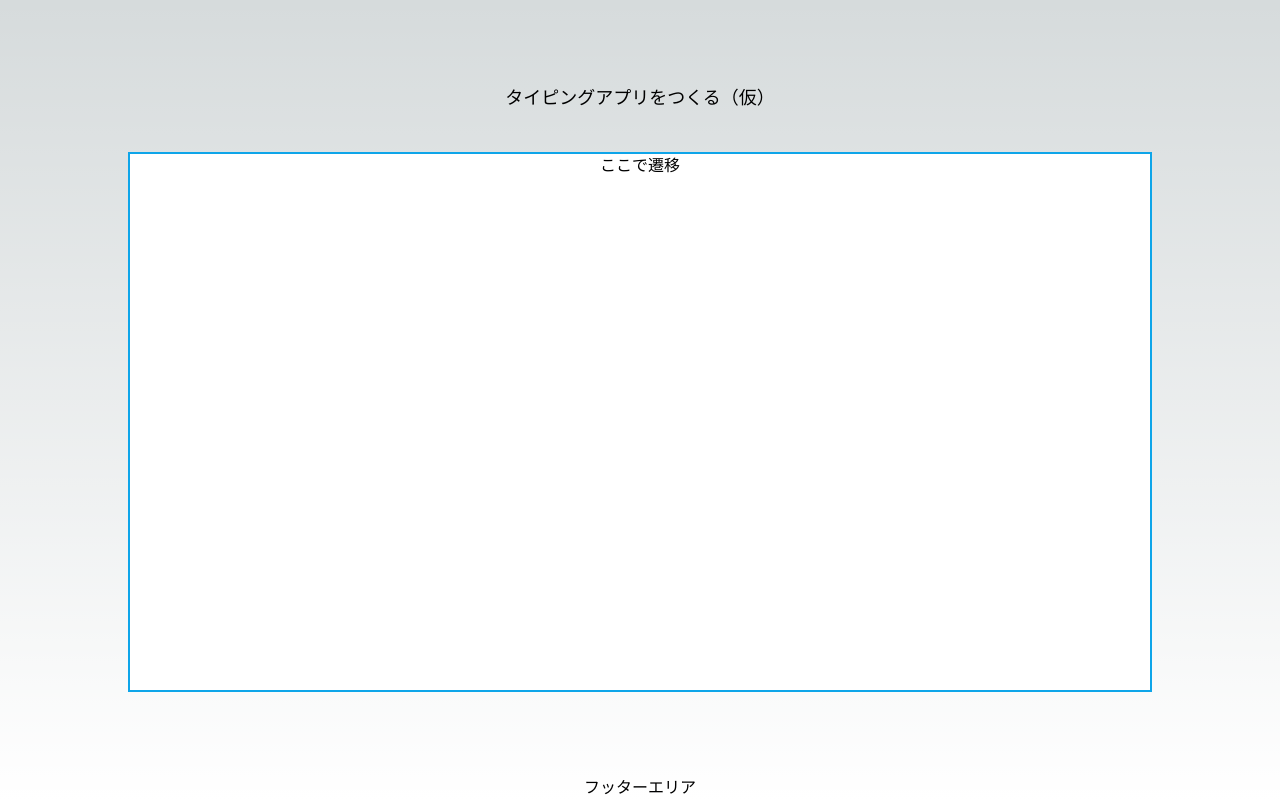
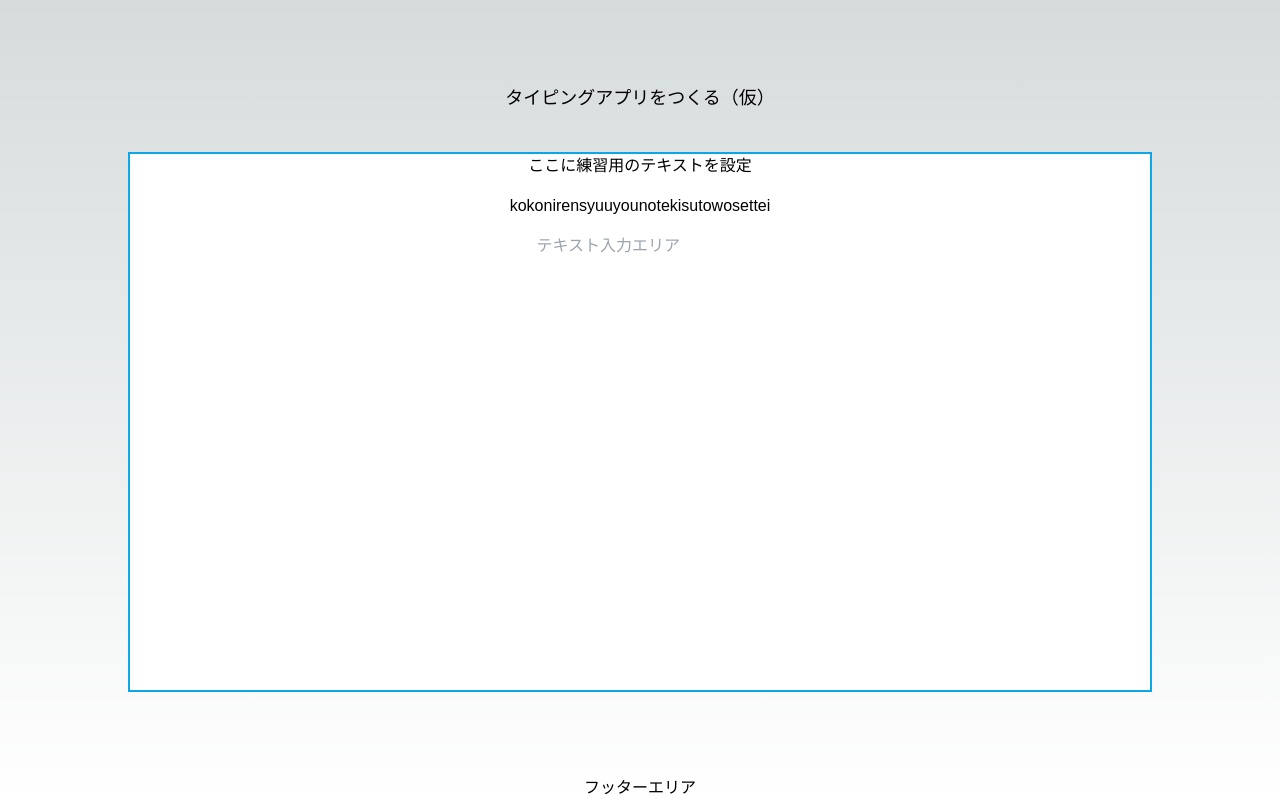
Before and after one commit to mikan-mikan/typing-app, a Next.js app: page / in a window 1280 px wide. Built offline with nearby package versions, Linux system fonts and the light colour scheme; a web font is replaced by a local one.

Commit message:
#5 TypingGameコンポーネント作成

```diff
--- a/src/components/organisms/GameScreen/GameScreen.tsx
+++ b/src/components/organisms/GameScreen/GameScreen.tsx
@@ -1,12 +1,14 @@
 import React from 'react';
 
+import TypingGame from '@/components/organisms/TypingGame/TypingGame';
 import GameContainer from '@/components/parts/GameContainer/GameContainer';
 
 const GameScreen = (): JSX.Element => {
   return (
     <GameContainer>
       <div className="flex flex-col items-center justify-center">
-        <p>ここで遷移</p>
+        {/* TODO: ここで遷移 */}
+        <TypingGame />
       </div>
     </GameContainer>
   );
--- /dev/null
+++ b/src/components/organisms/TypingGame/TypingGame.tsx
@@ -0,0 +1,49 @@
+'use client';
+
+import React, { useState } from 'react';
+
+function TypingGame(): JSX.Element {
+  const jpText = 'ここに練習用のテキストを設定';
+  const alphabetText = 'kokonirensyuuyounotekisutowosettei';
+  const [questionText, setQuestionText] = useState(alphabetText); // 表示するテキスト
+  const [userInput, setUserInput] = useState(''); // ユーザーの入力
+  const [prevUserInput, setPrevUserInput] = useState(''); // 直前のユーザーの入力
+  const [isOk, setIsOk] = useState(true); // ユーザーの入力が正しいかどうか
+
+  const handleInputChange = (event: React.ChangeEvent<HTMLInputElement>): void => {
+    const { value } = event.target;
+    setUserInput(value);
+    setPrevUserInput(value);
+
+    // ユーザーの入力を判定
+    if (questionText.startsWith(value)) {
+      // alphabetTextの先頭の文字を削除
+      setQuestionText(questionText.slice(1));
+      setIsOk(true);
+    } else {
+      setIsOk(false);
+    }
+
+    setUserInput('');
+  };
+
+  return (
+    <div className="flex flex-col items-center">
+      <p>{jpText}</p>
+      <p className="mt-4">
+        <span className={isOk ? 'text-green-400' : 'text-red-400'}>{prevUserInput}</span>
+        {questionText}
+      </p>
+      <input
+        className="mt-4"
+        type="text"
+        value={userInput}
+        onChange={handleInputChange}
+        placeholder="テキスト入力エリア"
+      />
+      {!isOk && <p className="text-red-400">Miss</p>}
+    </div>
+  );
+}
+
+export default TypingGame;
```
Also changed, not shown: 1 other file (tests, documents, lock files or other folders).
